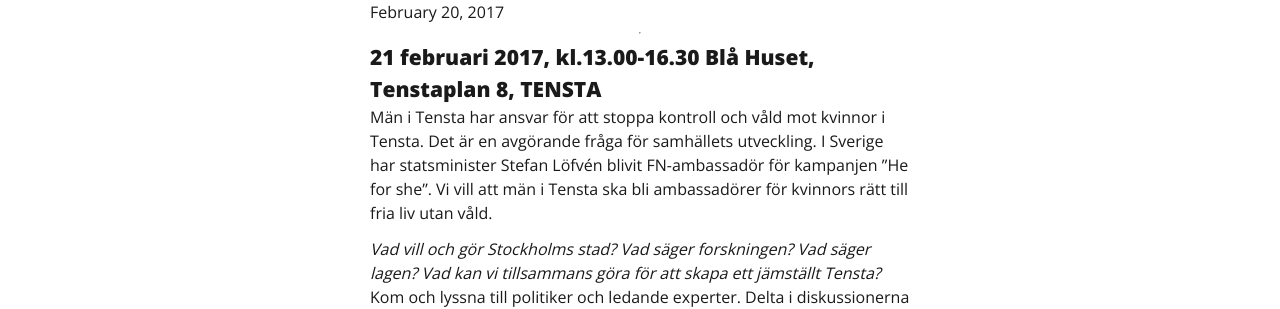
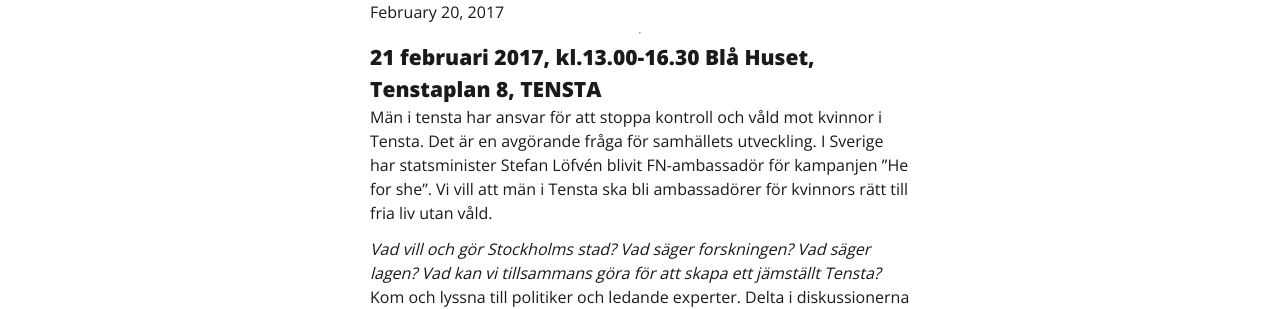
Before and after one commit to gardefjord/tenstakvinnojour, a Jekyll site: the page built from _posts/2017-02-20-konferens-man-maste-ta-ansvar-for-valdet-mot-kvinnor.markdown, in a window 1280 px wide and 1189 px high. Shown: the part 290-599 px from the top of the window. Built offline with Jekyll 4.4.1, drawn with Linux system fonts in a browser that asks for light colours; nearby versions of some CDN libraries.

```diff
--- a/_posts/2017-02-20-konferens-man-maste-ta-ansvar-for-valdet-mot-kvinnor.markdown
+++ b/_posts/2017-02-20-konferens-man-maste-ta-ansvar-for-valdet-mot-kvinnor.markdown
@@ -10,7 +10,7 @@ description: 21 februari 2017, kl.13.00-16.30 Blå Huset, Tenstaplan 8, TENSTA
 
 ## 21 februari 2017, kl.13.00-16.30 Blå Huset, Tenstaplan 8, TENSTA
 
-Män i Tensta har ansvar för att stoppa kontroll och våld mot
+Män i tensta har ansvar för att stoppa kontroll och våld mot
 kvinnor i Tensta. Det är en avgörande fråga för samhällets utveckling.
 I Sverige har statsminister Stefan Löfvén blivit FN-ambassadör för kampanjen ”He for she”. Vi vill att män i Tensta ska bli ambassadörer för kvinnors rätt till fria liv utan våld.
 
```
